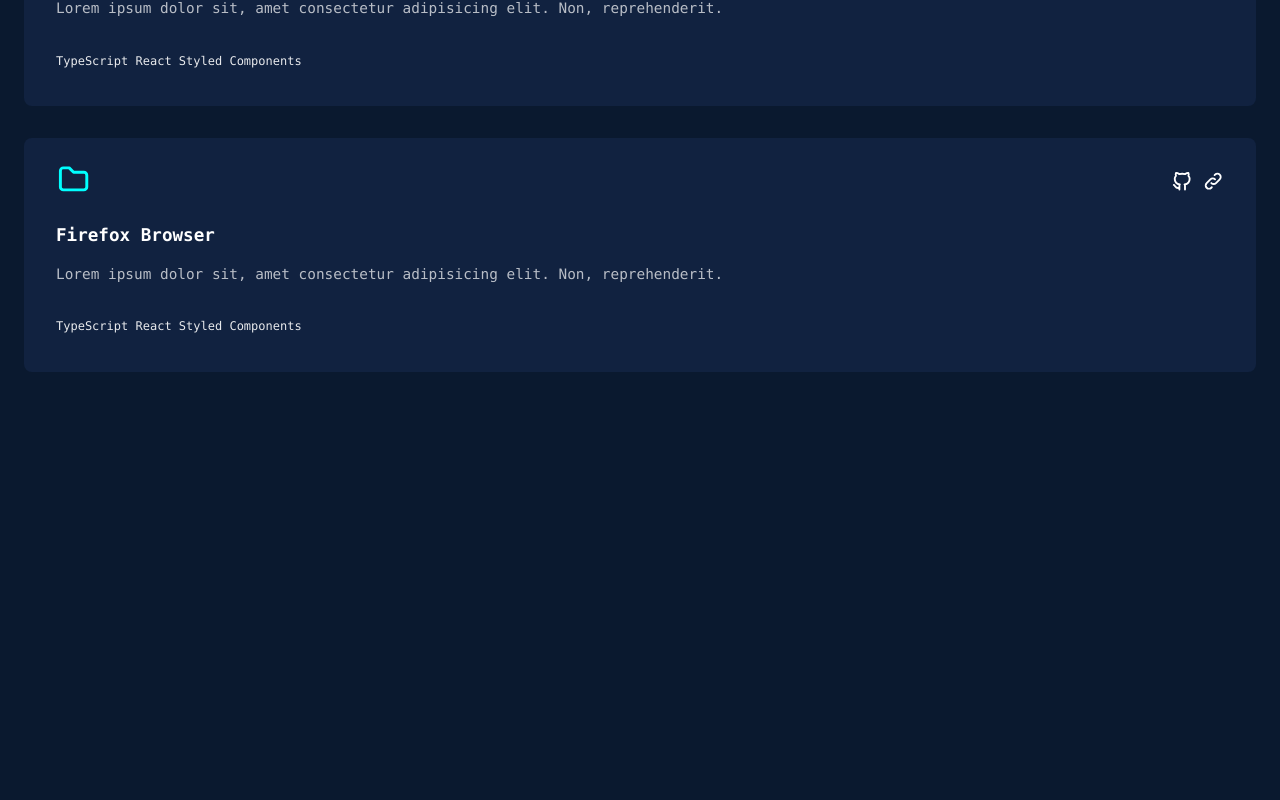
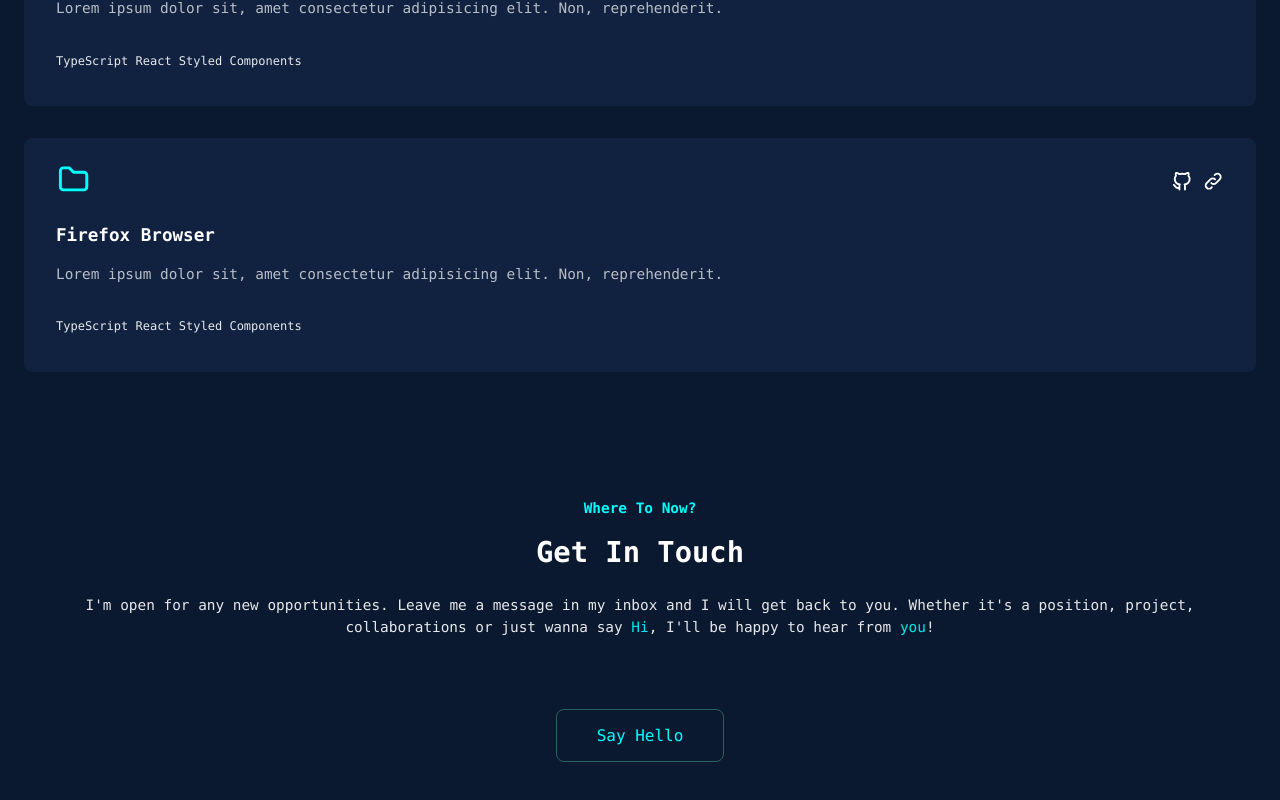
Before and after one commit to hassanShakur/portfolio, a Next.js app: page / in a window 1280 px wide. Shown: the part 3621-4421 px from the top of the page. Before the commit the page ends 4097 px from the top, so only its background shows below. Built offline with nearby package versions, Linux system fonts and the light colour scheme.

Commit message:
contact section

```diff
--- a/app/page.tsx
+++ b/app/page.tsx
@@ -1,4 +1,5 @@
 import About from '@/components/about';
+import Contact from '@/components/contact';
 import Hero from '@/components/hero';
 import Projects from '@/components/projects';
 import Work from '@/components/work';
@@ -16,6 +17,9 @@ export default function Home() {
       <About />
       <Work />
       <Projects />
+      <Contact />
     </main>
   );
 }
+
+// For production Image Optimization with Next.js, the optional 'sharp' package is strongly recommended. Run 'yarn add sharp', and Next.js will use it automatically for Image Optimization.
--- /dev/null
+++ b/components/contact/contact.css
@@ -0,0 +1,23 @@
+#contact {
+  text-align: center;
+  display: grid;
+  gap: 1.6rem;
+}
+
+.contact-title {
+  display: grid;
+  gap: 1.2rem;
+  text-transform: capitalize;
+}
+
+.contact-title h6 {
+  font-size: 0.9rem;
+}
+
+.contact-title h3 {
+  font-size: 1.8rem;
+}
+
+.contact-actions {
+    margin-top: 2rem;
+}
--- /dev/null
+++ b/components/contact/index.tsx
@@ -0,0 +1,30 @@
+import Link from 'next/link';
+import Button from '../button';
+import './contact.css';
+
+const Contact = () => {
+  return (
+    <section id='contact'>
+      <div className='contact-title'>
+        <h6 className='clg'>where to now?</h6>
+        <h3>get in touch</h3>
+      </div>
+
+      <p className='contact-text text'>
+        I&apos;m open for any new opportunities. Leave me a message in
+        my inbox and I will get back to you. Whether it&apos;s a
+        position, project, collaborations or just wanna say{' '}
+        <span className='clg'>Hi</span>, I&apos;ll be happy to hear
+        from <span className='clg'>you</span>!
+      </p>
+
+      <div className='contact-actions'>
+        {/* <Link href={'mailto:dev.hassanshakur@gmail.com'}> */}
+        <Button text='say hello' />
+        {/* </Link> */}
+      </div>
+    </section>
+  );
+};
+
+export default Contact;
--- a/components/hero/index.tsx
+++ b/components/hero/index.tsx
@@ -11,9 +11,11 @@ const Hero = () => {
             h
           </span>
           <div className='drop-content'>
-            <h3 className='intro clg'>i, my name is</h3>
+            <h3 className='intro clg'>
+              <span id='invisible'>H</span>i, my name is
+            </h3>
             <h1 className='name'>
-              <span id='invisible'>h</span>assan Shakur.
+              <span id='invisible'>H</span>assan Shakur.
             </h1>
           </div>
         </div>
```
